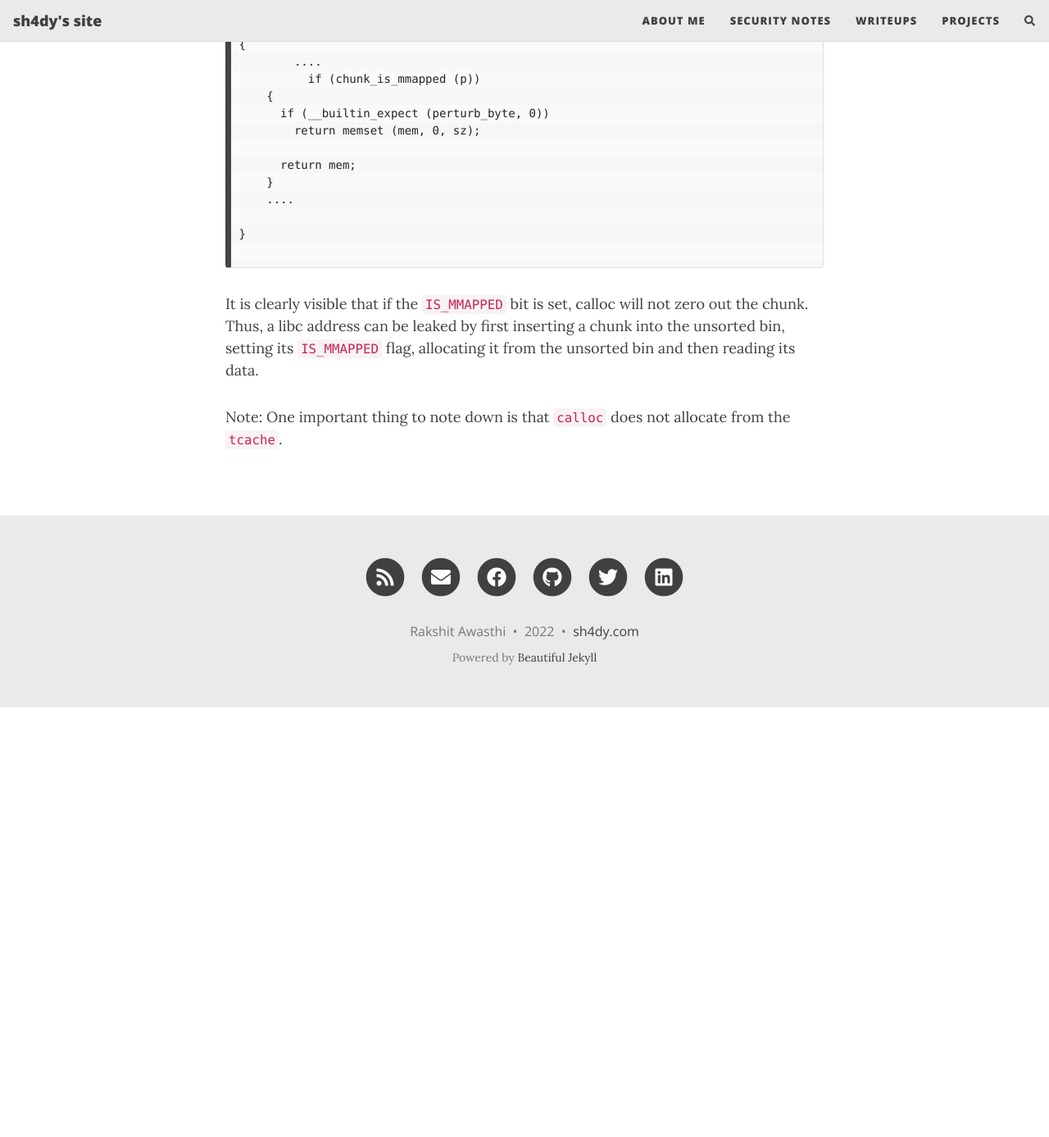
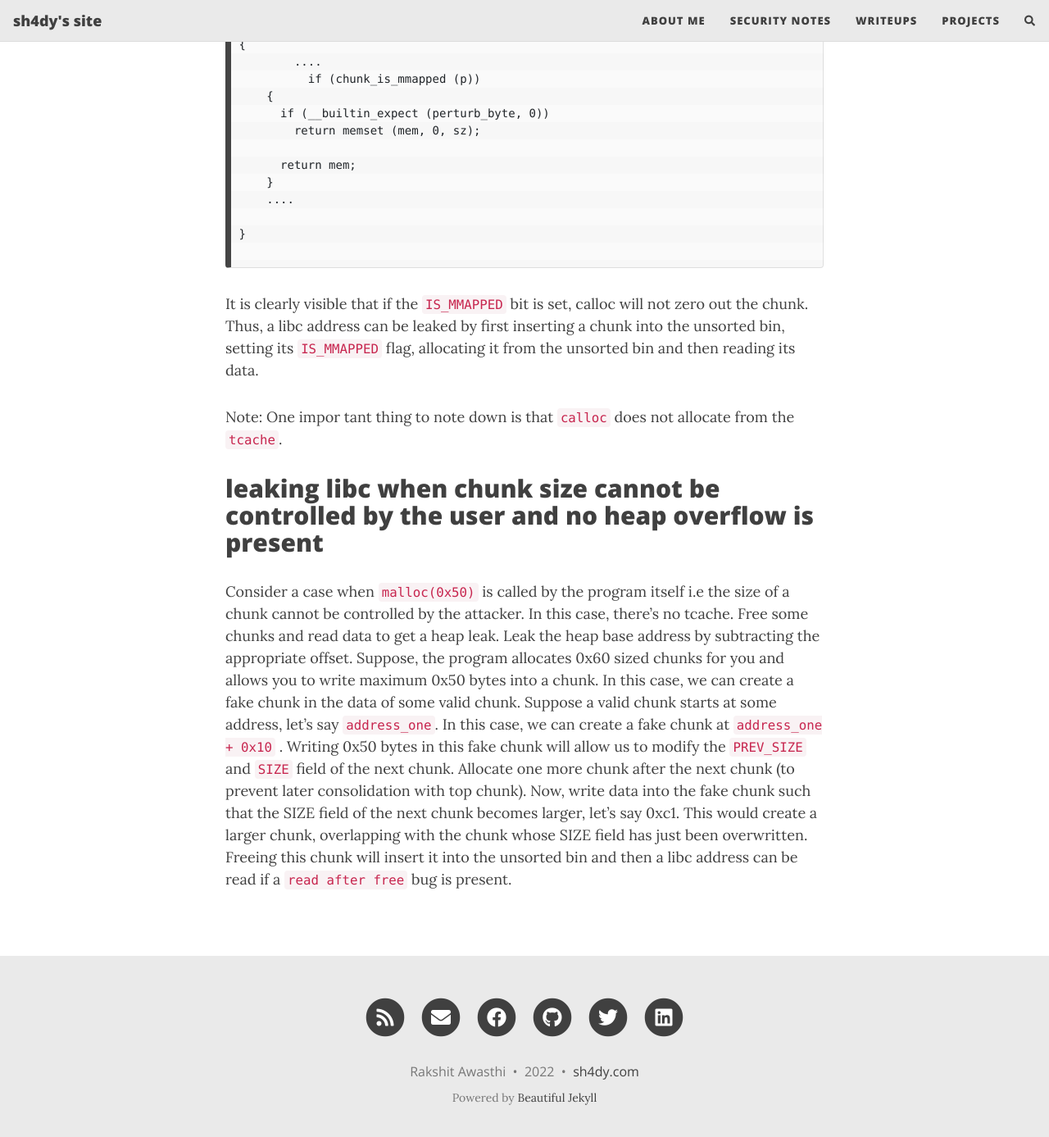
Before and after one commit to 0xSh4dy/archives_sh4dy.com, a Jekyll site: the page built from notes/heap-exploitation/leaking-addresses.md, in a window 1280 px wide and 1400 px high, scrolled down 794 px. Shown: the top 1387 px of the window at 82% size. Built offline with Jekyll 4.4.1, drawn with Linux system fonts in a browser that asks for light colours; nearby versions of some CDN libraries; comment, search, counter and statistics services are not loaded; before the commit the page ends 1657 px from its top, so only the background shows below that.

Commit message:
Added overlapping chunks : leak

````diff
--- a/notes/heap-exploitation/leaking-addresses.md
+++ b/notes/heap-exploitation/leaking-addresses.md
@@ -37,4 +37,9 @@ void *__libc_calloc (size_t n, size_t elem_size)
 ```
 It is clearly visible that if the `IS_MMAPPED` bit is set, calloc will not zero out the chunk. Thus, a libc address can be leaked by first inserting a chunk into the unsorted bin, setting its `IS_MMAPPED` flag, allocating it from the unsorted bin and then reading its data.
 
-Note: One important thing to note down is that `calloc` does not allocate from the `tcache`.
+Note: One impor tant thing to note down is that `calloc` does not allocate from the `tcache`.
+
+
+## leaking libc when chunk size cannot be controlled by the user and no heap overflow is present
+Consider a case when `malloc(0x50)` is called by the program itself i.e the size of a chunk cannot be controlled by the attacker. In this case, there's no tcache.
+Free some chunks and read data to get a heap leak. Leak the heap base address by subtracting the appropriate offset. Suppose, the program allocates 0x60 sized chunks for you and allows you to write maximum 0x50 bytes into a chunk. In this case, we can create a fake chunk in the data of some valid chunk. Suppose a valid chunk starts at some address, let's say `address_one`. In this case, we can create a fake chunk at `address_one + 0x10` . Writing 0x50 bytes in this fake chunk will allow us to modify the `PREV_SIZE` and `SIZE` field of the next chunk. Allocate one more chunk after the next chunk (to prevent later consolidation with top chunk). Now, write data into the fake chunk such that the SIZE field of the next chunk becomes larger, let's say 0xc1. This would create a larger chunk, overlapping with the chunk whose SIZE field has just been overwritten. Freeing this chunk will insert it into the unsorted bin and then a libc address can be read if a `read after free` bug is present.
````
